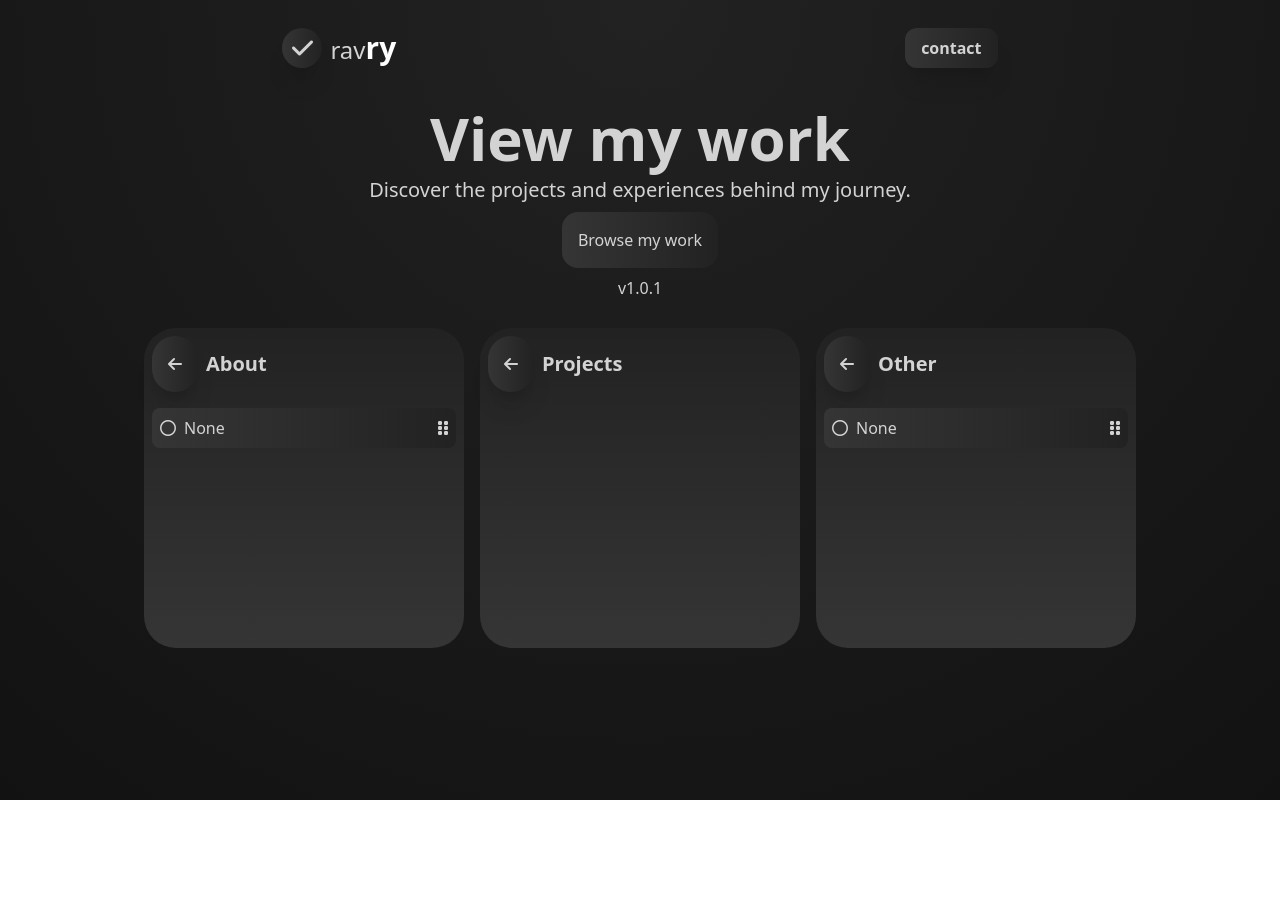
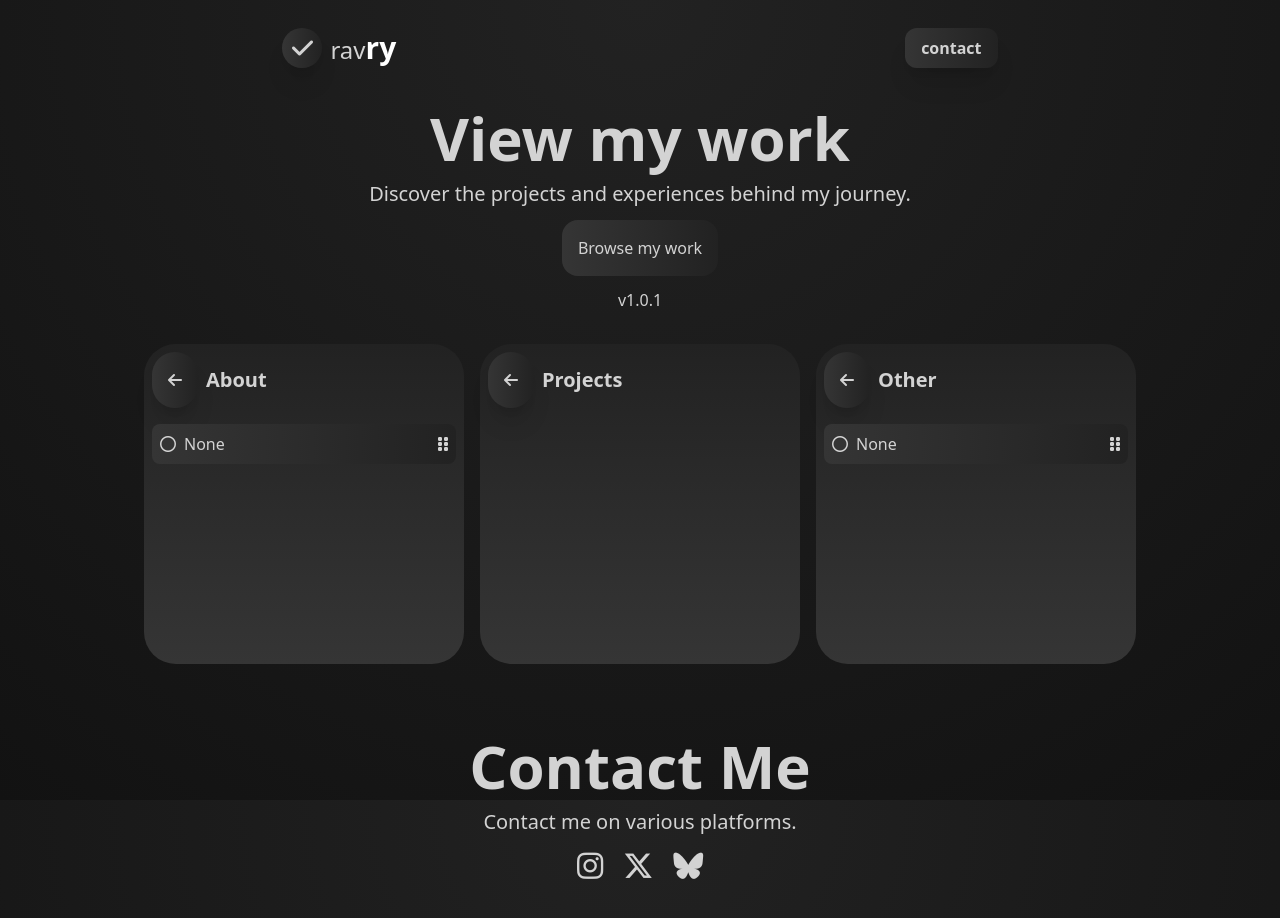
Before and after one commit to Ravry/ravry-web, a React (Vite) app: page / in a window 1280 px wide. Before the commit the page ends 800 px from the top, so only its background shows below. Built offline with nearby package versions, Linux system fonts and the light colour scheme; no server answers.

Commit message:
minor improvements

```diff
--- a/index.html
+++ b/index.html
@@ -3,7 +3,7 @@
   <head>
     <meta charset="UTF-8" />
     <meta name="viewport" content="width=device-width, initial-scale=1.0" />
-    <title></title>
+    <title>ravRY</title>
   </head>
   <body>
     <div id="root"></div>
--- a/src/components/Content.tsx
+++ b/src/components/Content.tsx
@@ -2,12 +2,21 @@ import Selector from "./Selector";
 
 export default function Content() {
     return (
-        <div className="flex flex-col items-center w-full text-center gap-2">
+        <div className="flex flex-col items-center w-full text-center gap-3">
             <p className="text-6xl font-bold">View my work</p>
             <p className="text-xl">Discover the projects and experiences behind my journey.</p>
             <div className="foreground p-4 rounded-2xl">Browse my work</div>
             <p>v1.0.1</p>
             <Selector/>
+
+            <p className="text-6xl font-bold mt-10">Contact Me</p>
+            <p className="text-xl">Contact me on various platforms.</p>
+            <div className="flex flex-row w-full items-center justify-center text-3xl gap-5">
+                <div><i className="fa-brands fa-instagram"></i></div>
+                <div><i className="fa-brands fa-x-twitter"></i></div>
+                <div><i className="fa-brands fa-bluesky"></i></div>
+            </div>
+            &nbsp;
         </div>
     );
 }
```
